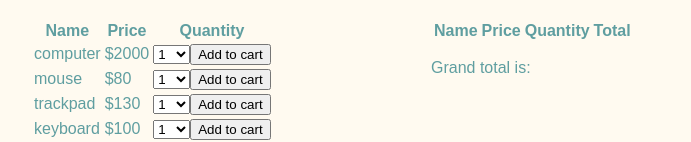
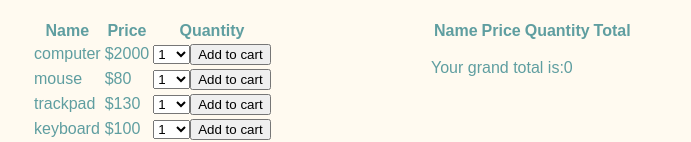
Before and after one commit to pearlzhuzeng/shopping-app, a React (Create React App) app: page / in a window 1280 px wide. Shown: the part 166-308 px from the top of the page, without its empty margins (209-900 px from the left). Built offline with nearby package versions, Linux system fonts and the light colour scheme.

Commit message:
[WIP]calculates total cost.

```diff
--- a/src/App.jsx
+++ b/src/App.jsx
@@ -4,7 +4,7 @@
  */
 
 import React, { Component } from 'react'
-import { values } from 'ramda'
+import { values, sum } from 'ramda'
 import styled from 'styled-components'
 
 import CatalogItem from './CatalogItem'
@@ -82,7 +82,14 @@ class App extends Component {
                 )}
               </tbody>
             </table>
-            <Total />
+            <p>
+              Your grand total is:
+              {sum(
+                values(this.state.selections).map(
+                  selection => selection.quantity * selection.price
+                )
+              )}
+            </p>
           </Section>
         </Container>
       </div>
@@ -105,9 +112,3 @@ const Section = styled.div`
 `
 
 export default App
-
-class Total extends Component {
-  render () {
-    return <p>Grand total is: {/* reduce... nnjvv */}</p>
-  }
-}
```
